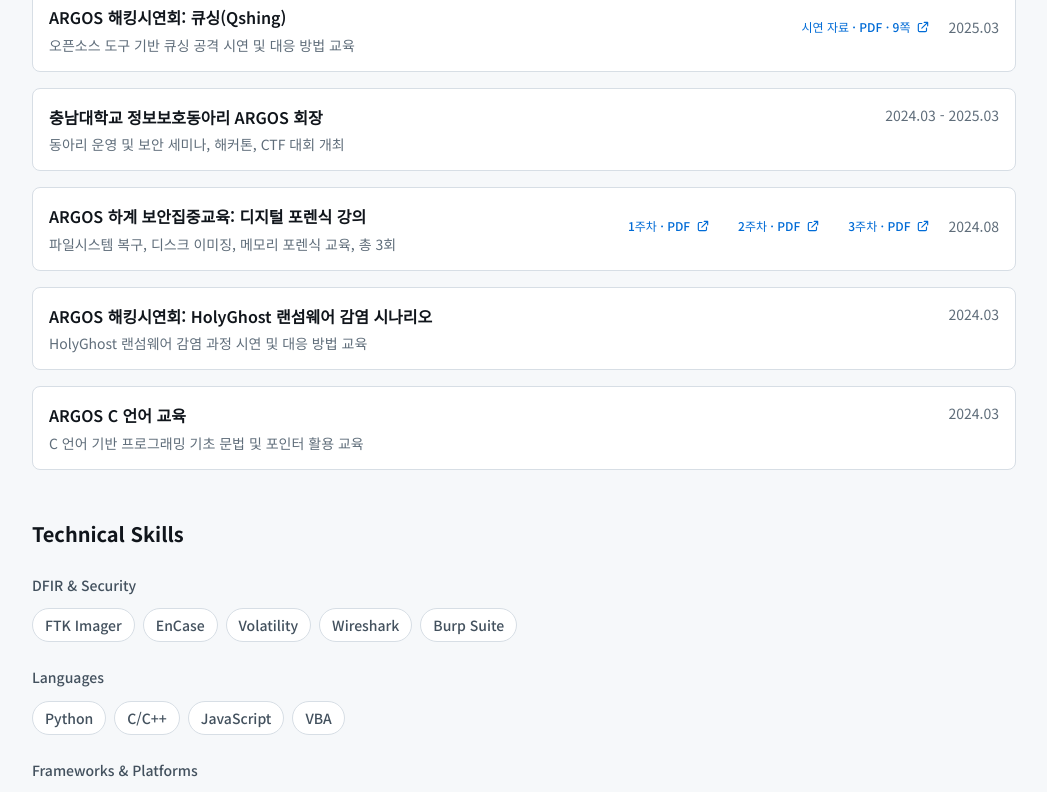
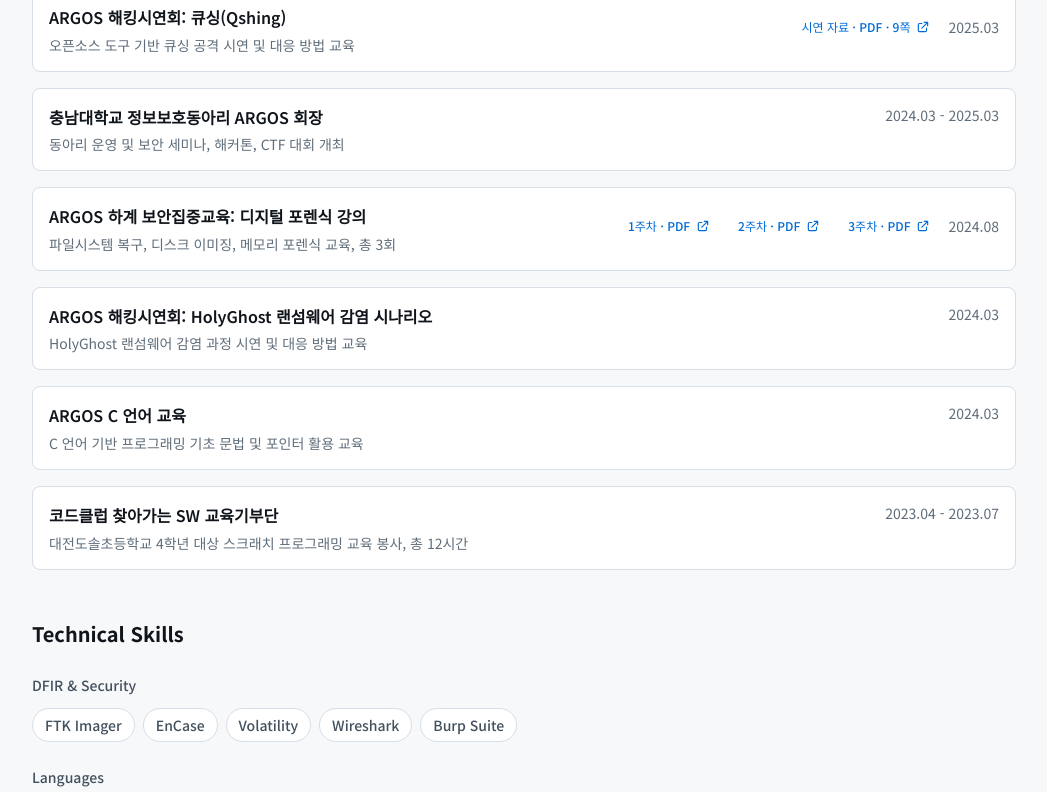
Before and after one commit to me0w2en/me0w2en.github.io, a Next.js app: page /about in a window 1280 px wide. Shown: the part 4403-5195 px from the top of the page, without its empty margins (116-1163 px from the left). Built offline with nearby package versions, Linux system fonts and the light colour scheme.

Commit message:
content: About 활동에 코드클럽 SW 교육 봉사 추가

```diff
--- a/app/about/page.tsx
+++ b/app/about/page.tsx
@@ -478,6 +478,12 @@
                 period: '2024.03',
                 links: [],
               },
+              {
+                title: '코드클럽 찾아가는 SW 교육기부단',
+                org: '대전도솔초등학교 4학년 대상 스크래치 프로그래밍 교육 봉사, 총 12시간',
+                period: '2023.04 - 2023.07',
+                links: [],
+              },
             ] as ActivityItem[]).map((item, index) => (
               <div key={index} className="rounded-lg border border-border-color bg-background-secondary p-4 transition-colors hover:border-accent-blue/50">
                 <div className="flex flex-col gap-3 sm:flex-row sm:items-start sm:justify-between">
```
